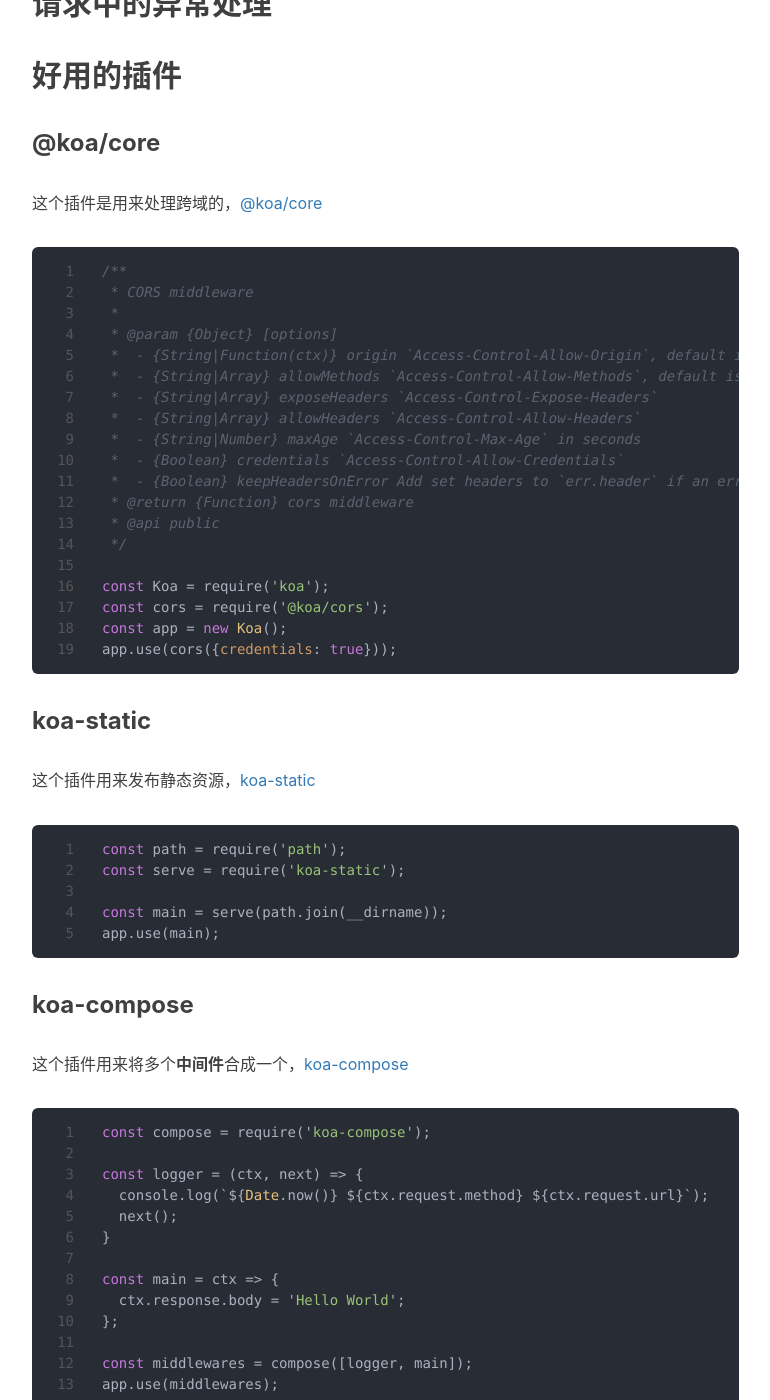
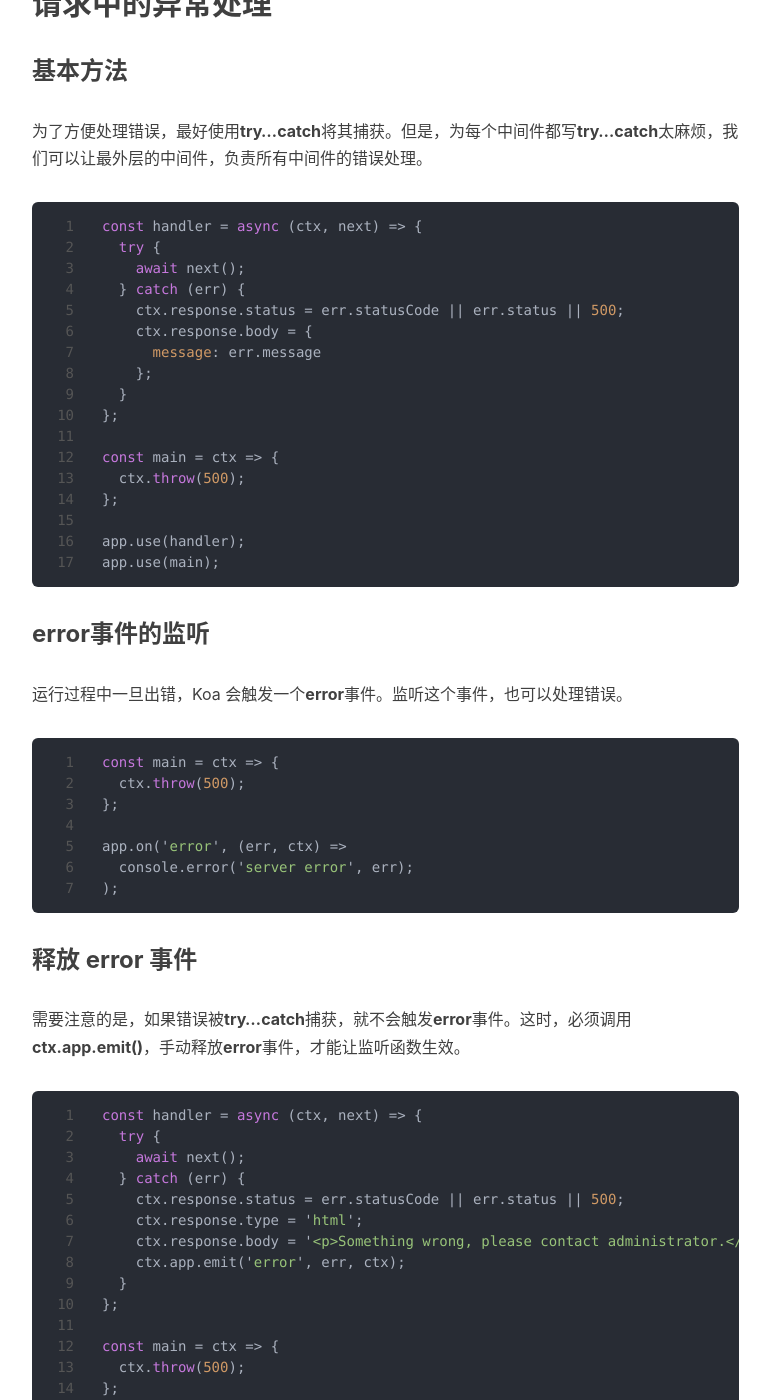
Before and after one commit to adamma1024/ml-blog, a Jekyll site: the page built from _posts/2019-05-24-node-koa.md, in a window 1280 px wide and 1400 px high, scrolled down 2919 px. Shown: the whole window, without its empty margins (233-1003 px from the left). Built offline with Jekyll 4.4.1, drawn with Linux system fonts in a browser that asks for light colours; nearby versions of some CDN libraries; comment, search, counter and statistics services are not loaded; some of the changed text lies outside the part shown.

Commit message:
koa error

````diff
--- a/_posts/2019-05-24-node-koa.md
+++ b/_posts/2019-05-24-node-koa.md
@@ -113,7 +113,71 @@
 
 ## 请求中的异常处理
 
+### 基本方法
 
+为了方便处理错误，最好使用**try...catch**将其捕获。但是，为每个中间件都写**try...catch**太麻烦，我们可以让最外层的中间件，负责所有中间件的错误处理。
+
+```javascript
+const handler = async (ctx, next) => {
+  try {
+    await next();
+  } catch (err) {
+    ctx.response.status = err.statusCode || err.status || 500;
+    ctx.response.body = {
+      message: err.message
+    };
+  }
+};
+
+const main = ctx => {
+  ctx.throw(500);
+};
+
+app.use(handler);
+app.use(main);
+```
+
+### error事件的监听
+
+运行过程中一旦出错，Koa 会触发一个**error**事件。监听这个事件，也可以处理错误。
+
+```javascript
+const main = ctx => {
+  ctx.throw(500);
+};
+
+app.on('error', (err, ctx) =>
+  console.error('server error', err);
+);
+```
+
+### 释放 error 事件
+
+需要注意的是，如果错误被**try...catch**捕获，就不会触发**error**事件。这时，必须调用**ctx.app.emit()**，手动释放**error**事件，才能让监听函数生效。
+
+```javascript
+const handler = async (ctx, next) => {
+  try {
+    await next();
+  } catch (err) {
+    ctx.response.status = err.statusCode || err.status || 500;
+    ctx.response.type = 'html';
+    ctx.response.body = '<p>Something wrong, please contact administrator.</p>';
+    ctx.app.emit('error', err, ctx);
+  }
+};
+
+const main = ctx => {
+  ctx.throw(500);
+};
+
+app.on('error', function(err) {
+  console.log('logging error ', err.message);
+  console.log(err);
+});
+```
+
+上面代码中，**main**函数抛出错误，被**handler**函数捕获。catch代码块里面使用**ctx.app.emit()**手动释放error事件，才能让监听函数监听到。
 
 ## 好用的插件
 
````
